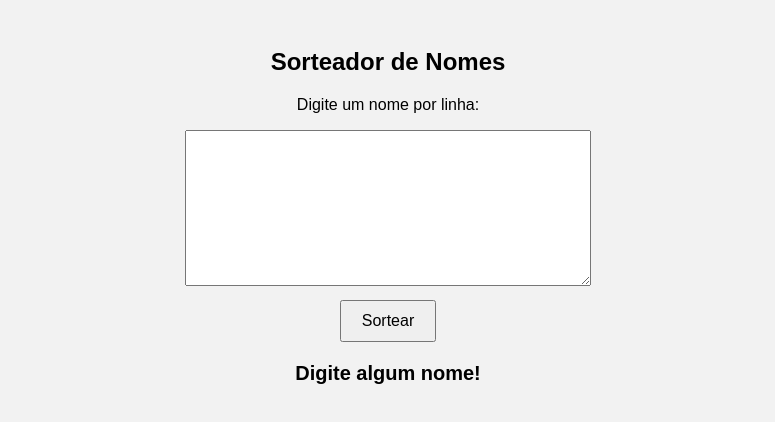
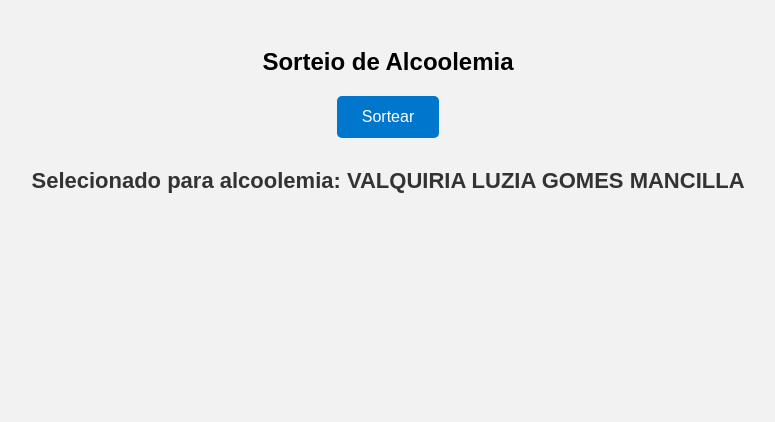
Before and after one commit to marcosmartinellinetosocicam-cyber/Alcoolemia-Aleat-rio, a plain HTML site: page index.html in a window 1280 px wide. Both pictures are taken after a click on the button "Sortear". Shown: the whole page, without its empty margins (252-1027 px from the left). Drawn offline with Linux system fonts and the light colour scheme.

Commit message:
Update index.html

```diff
--- a/index.html
+++ b/index.html
@@ -2,8 +2,9 @@
 <html lang="pt-br">
 <head>
   <meta charset="UTF-8">
-    <title>Sorteador de Nomes</title>
+  <title>Sorteio de Alcoolemia</title>
   <meta name="viewport" content="width=device-width, initial-scale=1.0">
+
   <style>
     body {
       font-family: Arial, sans-serif;
@@ -11,47 +12,141 @@
       padding: 20px;
       background: #f2f2f2;
     }
-        textarea {
-            width: 90%;
-            max-width: 400px;
-            height: 150px;
+
+    h2 {
+      margin-bottom: 20px;
     }
+
     button {
-            padding: 10px 20px;
+      padding: 12px 25px;
       font-size: 16px;
-            margin-top: 10px;
       cursor: pointer;
+      border: none;
+      background-color: #0077cc;
+      color: white;
+      border-radius: 5px;
     }
+
+    button:hover {
+      background-color: #005fa3;
+    }
+
     #resultado {
-            margin-top: 20px;
-            font-size: 20px;
+      margin-top: 30px;
+      font-size: 22px;
       font-weight: bold;
+      color: #333;
     }
   </style>
 </head>
+
 <body>
 
-<h2>Sorteador de Nomes</h2>
-
-<p>Digite um nome por linha:</p>
-<textarea id="nomes"></textarea><br>
+  <h2>Sorteio de Alcoolemia</h2>
 
   <button onclick="sortear()">Sortear</button>
 
   <div id="resultado"></div>
 
   <script>
+    const nomes = [
+      "MARCO ANTONIO CAMPOS GOMES",
+      "HEVERTON APARECIDO TIBURSKI",
+      "MARCOS MARTINELLI NETO",
+      "EVERALDO DA SILVA PEREIRA",
+      "MAGNA PEREIRA DA SILVA",
+      "PATRICIA APARECIDA BRANDAO",
+      "JOENIL MARQUES RIBEIRO",
+      "ANTONIO MESQUITA S JUNIOR",
+      "FRANCISCO CARLOS ABSOLON SOARES",
+      "JAIRO JOSE DA SILVA AMORIM",
+      "JORGE MARQUES DE ARRUDA",
+      "JOSILAINE DOS SANTOS S ALMEIDA",
+      "RENAN NEVES DE MOURA",
+      "CLAUDINEIA CARLA PEREIRA",
+      "CLAYSSON ASSIS DA COSTA",
+      "CLEBER VITOR DA SILVA MORAIS",
+      "EDIL MARIA DA SILVA",
+      "EDIVANDRO CARVALHO DA SILVA",
+      "ERICA DE OLIVEIRA XAVIER",
+      "EUCLIDES DIVINO P LARANJEIRA",
+      "GEIZIBEL LEITE PARANHOS DA SILVA",
+      "GILMAR MAGALHAES DE ALMEIDA",
+      "IVONE FURQUIM HENNRICHS",
+      "JAILTON NUNES MORAES",
+      "JEFERSON LUCAS DA S SIQUEIRA",
+      "JEREMIAS GONCALVES JAIME",
+      "KATIA FIDELIS SILVA OLIVEIRA",
+      "KELVIN JOHN RODRIGUES BOM DESPACHO",
+      "KEVIN ALEXSSANDER M SOARES",
+      "LETICIA DE MORAES DIAS",
+      "LEVINA ANTONE",
+      "LUCAS EDUARDO DE SOUZA",
+      "LUIZ FERNANDO PERANDRE DA ROCHA",
+      "MARIA NILCE PAZ CARVALHO",
+      "MARINALVA ROSANGELA DE MORAES",
+      "NILSON FABIANO AKERLEY",
+      "REGINA CATARINA DA SILVA",
+      "RENATA MARIA DA SILVA",
+      "SANDRA MARIA PAES DE A SILVA",
+      "WILLIAN LOSS MACIEL",
+      "EDILAINE NOBRE RODRIGUES",
+      "AGENOR GONCALO DA SILVA",
+      "EDJAIRSON DA SILVA PEREIRA",
+      "RENATO PIRES DA CUNHA",
+      "LUIZ CARLOS MARQUES FONTES",
+      "SEBASTIÃO ALEXANDRE DE AZEVEDO",
+      "JUCINEIDE DIAS GONCALVES",
+      "CARLOS PINTO DE SANTANA",
+      "EDILAYNE DE OLIVEIRA ARRUDA",
+      "ELIANE CONCEICAO DA COSTA E SANTOS SILVA",
+      "VINICIUS VALERIO PEREIRA",
+      "EDEMAR LEMES DO NASCIMENTO",
+      "LEANDRO HENNRICHS",
+      "LUCAS VALÉRIO DUTRA",
+      "JOACIL GONÇALO DE CAMPOS",
+      "ADRIANA QUEZO",
+      "ANDERSON DOS SANTOS GONÇALVES",
+      "EIDECLEIA DO ROSARIO NASCIMENTO CABRAL",
+      "JEFERSON CARLOS GENARO BARBOSA",
+      "JOÃO GUILHERME RAMOS PEDRAÇA",
+      "IGOR PINHEIRO DA SILVA",
+      "YONE MOTA CAMPOS LIMA",
+      "ALEXANDRE EDUARDO A OLIVEIRA",
+      "LUDMILLA VANESSA CAMPOS BARROS",
+      "LUCIANO DE OLIVEIRA MOURA",
+      "IZABELLA NASCIMENTO MENEZES",
+      "ELIEZER FIGUEIREDO DA SILVA",
+      "RUTH OLIVEIRA DE ARRUDA SILVA",
+      "BLONDINE BLANC",
+      "LEYDSON BARROS SIQUEIRA",
+      "MARIA LUIZA F DE FIGUEIREDO",
+      "RAFAELA CENE MORAES",
+      "JOAO HENRIQUE BONINI",
+      "ROSINEIDE MACEDO BARROS",
+      "KELEN KARINA LELIS DE ALMEIDA MAINARDES",
+      "NATAN RONY RODRIGUES BOM DESPACHO",
+      "JULIA ARAUJO SILVA",
+      "CLODOALDO DAS GRACAS CIPRIANO",
+      "BRUNO CAMPOS DE MORAES",
+      "JONATHAS EDUARDO DA S PEREIRA",
+      "MAXSUEL DELUQUI DA S FONSECA",
+      "LAURA CRISTINA DE AZEVEDO",
+      "DANIEL VICTOR DOS SANTOS DUTRA",
+      "KENYA GUIA FERREIRA",
+      "AMAURY AUGUSTO ARAUJO",
+      "VITOR TADEU ALVES ARAUJO",
+      "VALQUIRIA ERICA GOMES DE LIMA",
+      "ARTHUR RODRIGUES SANTANA",
+      "LORRAYNE KAROLINE S SILVA",
+      "VALQUIRIA LUZIA GOMES MANCILLA",
+      "JOAO ANDRE CAMARGO FOLES"
+    ];
+
     function sortear() {
-    const texto = document.getElementById("nomes").value;
-    const lista = texto.split("\n").filter(n => n.trim() !== "");
-
-    if (lista.length === 0) {
-        document.getElementById("resultado").innerText = "Digite algum nome!";
-        return;
-    }
-
-    const sorteado = lista[Math.floor(Math.random() * lista.length)];
-    document.getElementById("resultado").innerText = "Sorteado: " + sorteado;
+      const sorteado = nomes[Math.floor(Math.random() * nomes.length)];
+      document.getElementById("resultado").innerText =
+        "Selecionado para alcoolemia: " + sorteado;
     }
   </script>
 
```
Lines whose indentation alone changed are shown as unchanged.
